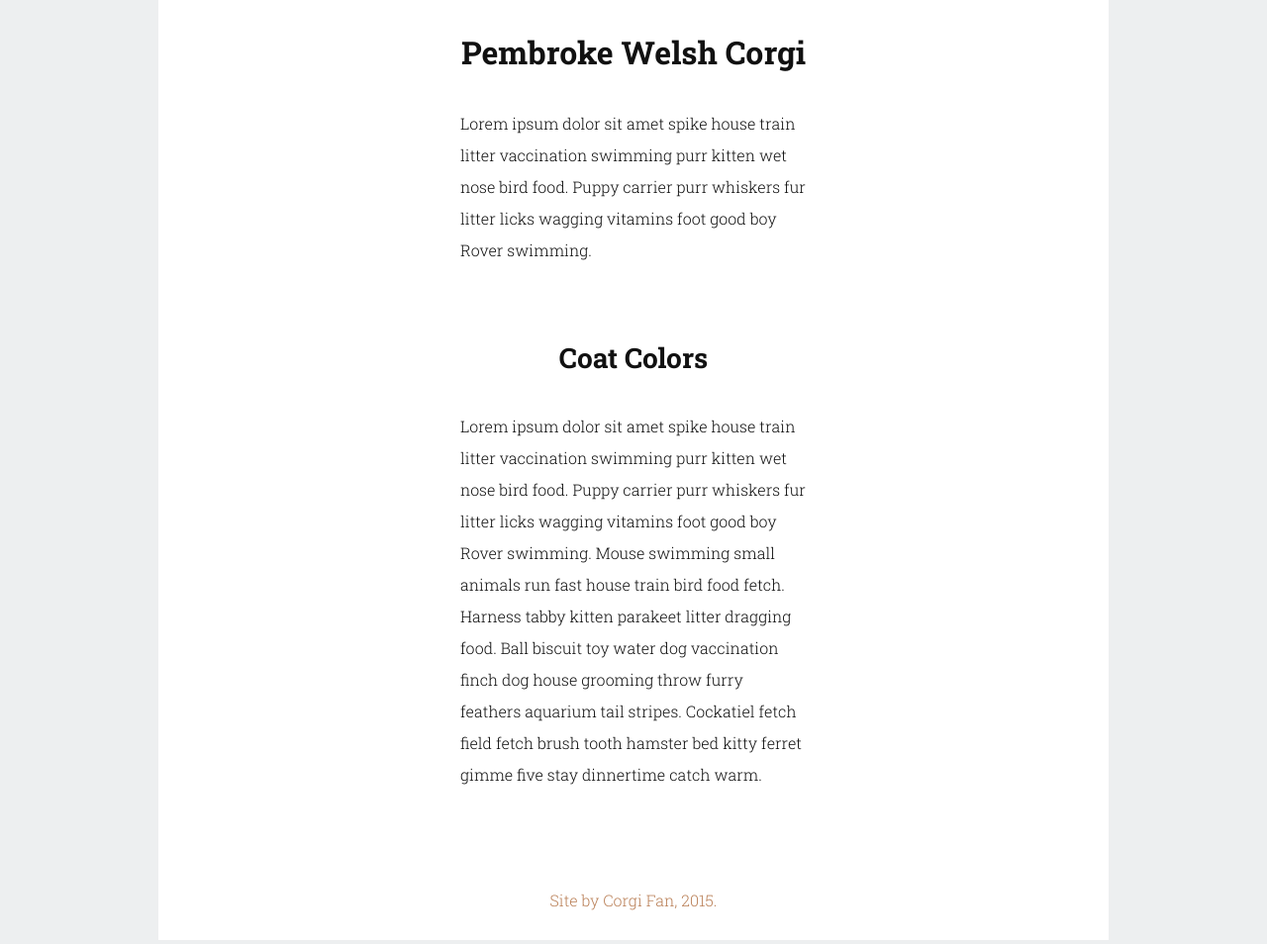
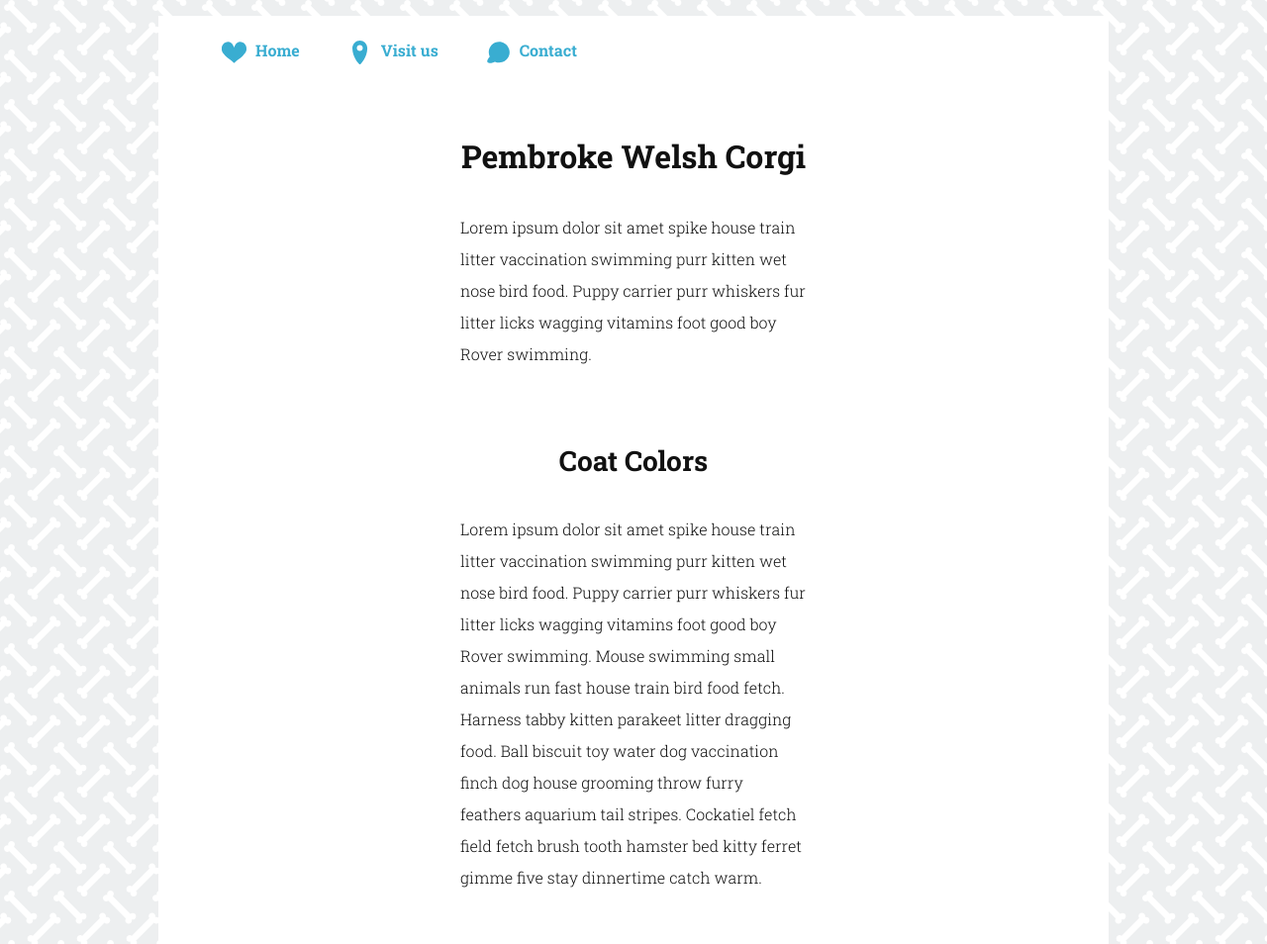
Before and after one commit to duffy-james/techdegree-project8, a plain HTML site: page index.html in a window 1280 px wide. Shown: the top 954 px of the page at 99% size. Drawn offline with Linux system fonts and the light colour scheme.

Commit message:
Made additions to nav

```diff
--- a/index.html
+++ b/index.html
@@ -7,11 +7,39 @@
     <meta name="viewport" content="width=device-width, initial-scale=1.0">
     <link rel="stylesheet" href="styles.css">
     <link href='https://fonts.googleapis.com/css?family=Roboto+Slab:700,300' rel='stylesheet' type='text/css'>
+    <script type="text/javascript" src="js/script.js"></script>
   </head>
 
   <body>
 
     <div id="container" class="clearfix">
+
+      <nav>
+        <ul>
+          <li><a href="#">
+            <svg class="nav-img" version="1.1" id="Layer_1" xmlns="http://www.w3.org/2000/svg" xmlns:xlink="http://www.w3.org/1999/xlink" x="0px" y="0px" width="28px" height="24px"
+            	 viewBox="0 0 28 24" style="enable-background:new 0 0 28 24;" xml:space="preserve">
+            <path class="st0" d="M28,7.1C28,4.2,25.5,0,20.7,0C15.8,0,14,6.6,14,6.6S12.2,0,7.3,0C2.5,0,0,4.2,0,7.1c0,2.1-0.6,3.7,4.2,8.7
+            	C6.3,18,9.7,19.7,14,24c4.3-4.3,7.8-6,9.8-8.1C28.6,10.9,28,9.2,28,7.1z"/>
+            </svg>
+            Home</a></li>
+          <li><a href="#">
+            <svg class="nav-img" version="1.1" id="Layer_1" xmlns="http://www.w3.org/2000/svg" xmlns:xlink="http://www.w3.org/1999/xlink" x="0px" y="0px" width="24px" height="24px"
+            	 viewBox="0 0 24 24" style="enable-background:new 0 0 24 24;" xml:space="preserve">
+            <path class="st0" d="M19.5,7.1C19.3,3.2,16,0,12.1,0c0,0,0,0,0,0c0,0,0,0,0,0c-2,0-3.9,0.8-5.3,2.2c-1.3,1.3-2.1,3-2.3,4.9
+            	c0,0.1,0,0.9,0,0.9c0.3,9.3,6.2,15,6.9,15.7c0.2,0.2,0.4,0.3,0.7,0.3c0.2,0,0.5-0.1,0.7-0.3c0.7-0.6,6.5-6.4,6.8-15.6
+            	C19.5,7.9,19.5,7.2,19.5,7.1z M9,7.5c0-1.7,1.3-3,3-3c1.7,0,3,1.3,3,3c0,1.7-1.3,3-3,3C10.3,10.5,9,9.2,9,7.5z"/>
+            </svg>
+            Visit us</a></li>
+          <li><a href="#">
+            <svg class="nav-img" version="1.1" id="Layer_1" xmlns="http://www.w3.org/2000/svg" xmlns:xlink="http://www.w3.org/1999/xlink" x="0px" y="0px" width="28px" height="24px"
+            	 viewBox="0 0 28 24" style="enable-background:new 0 0 28 24;" xml:space="preserve">
+            <path class="st0" d="M10.1,22.5c1.5,0.7,3.1,1,4.8,1c6.5,0,11.8-5.3,11.8-11.8C26.6,5.3,21.3,0,14.8,0C8.3,0,3.1,5.3,3.1,11.8
+            	c0,1.8,0.4,3.5,1.1,5c-0.1,0.1-3.9,4.8-2.5,6.2l0.5,0.5C3.7,25,9.9,22.7,10.1,22.5z"/>
+            </svg>
+          Contact</a></li>
+        </ul>
+      </nav>
 
       <header>
 
--- a/styles.css
+++ b/styles.css
@@ -6,6 +6,8 @@ body {
   font-weight: 300;
   color: #111;
   background: #edeff0;
+  background-image: url("svgs/background.svg");;
+  background-repeat: repeat;
 }
 
 #container {
@@ -60,3 +62,40 @@ footer {
   padding-bottom: 30px;
   color: #ba8058;
 }
+
+/* Navigation for the page */
+
+nav ul {
+  display: flex;
+  list-style-type: none;
+}
+
+nav ul li {
+  padding: 1.5em;
+}
+
+nav ul li a:hover {
+  color: #F9F871;
+  fill: #F9F871;
+}
+
+.nav-img {
+  width: 25px;
+  padding-right: 5px;
+  vertical-align: middle;
+}
+
+.st0 {
+  fill: #39ADD1;
+}
+.st0:hover {
+  fill: #F9F871;
+}
+
+/* media queries */
+
+@media (max-width: 728px) {
+    nav ul {
+      flex-direction: column;
+    }
+}
```
